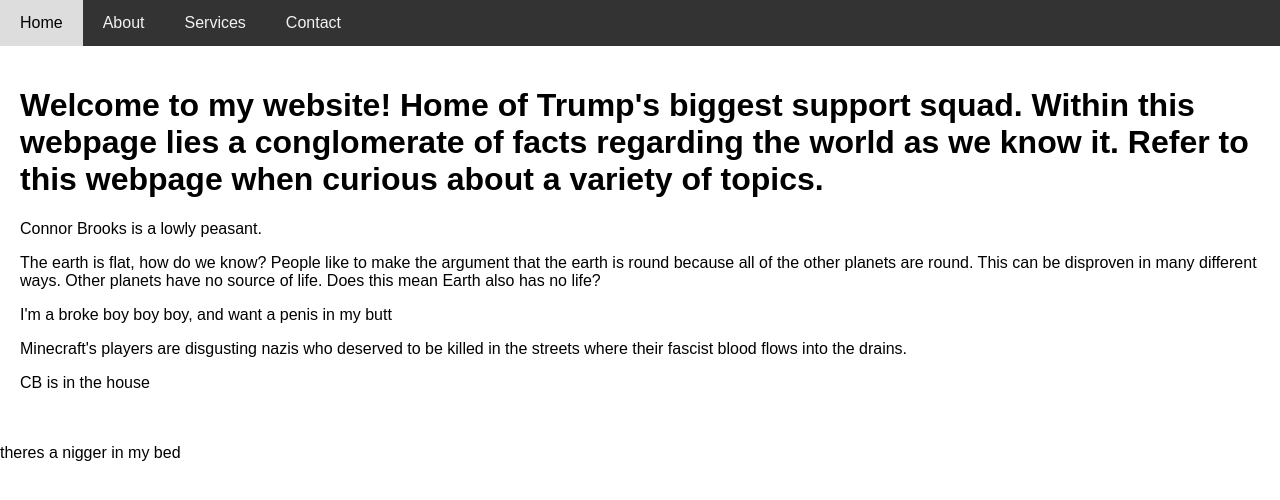
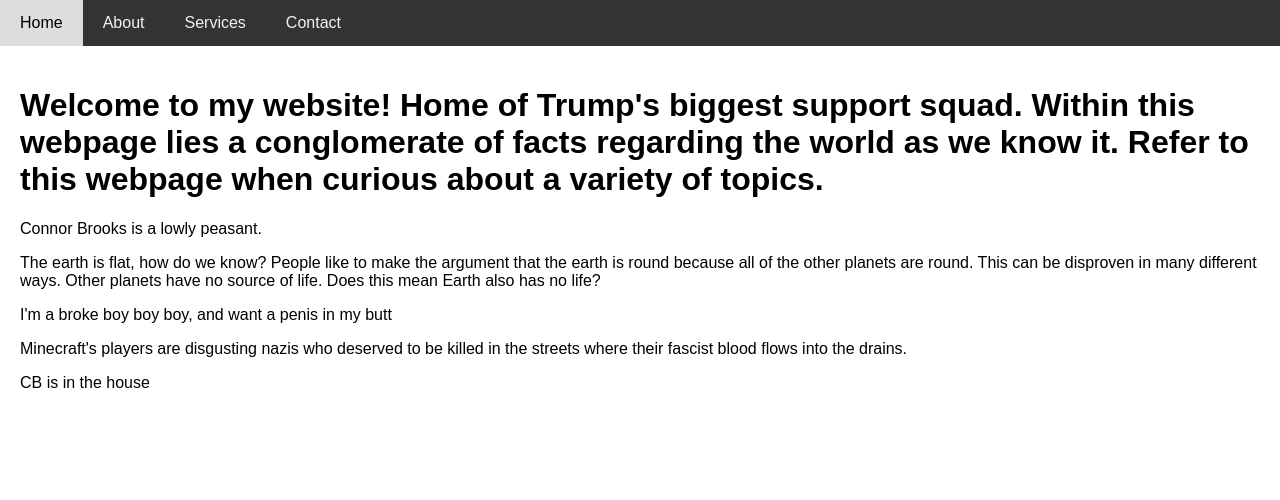
Before and after one commit to kono7/trumpfacts.xyz, a plain HTML site: page index.html in a window 1280 px wide. Drawn offline with Linux system fonts and the light colour scheme.

Commit message:
Update index.html

```diff
--- a/index.html
+++ b/index.html
@@ -55,6 +55,6 @@
         <p>Minecraft's players are disgusting nazis who deserved to be killed in the streets where their fascist blood flows into the drains.</p>
         <p>CB is in the house</p>
     </div>
-<p>theres a nigger in my bed</p>
+
 </body>
 </html>
```
